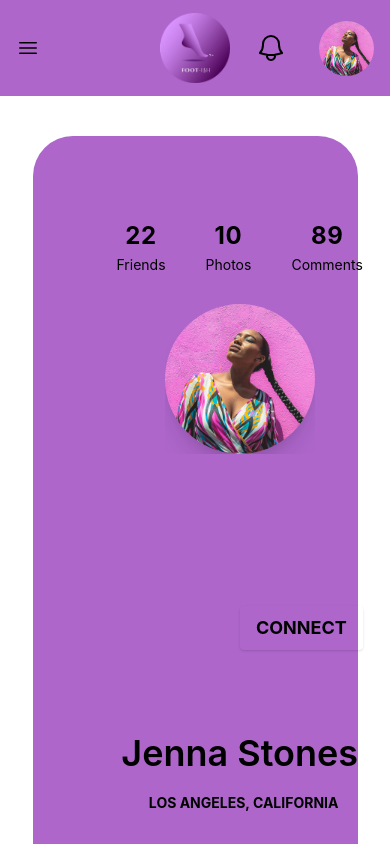
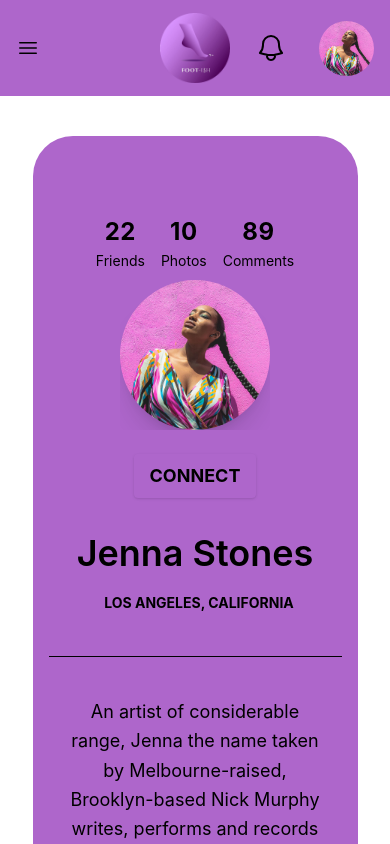
Before and after one commit to omiguelgomes/footish, a Next.js app: page /profiles/profile in a window 390 px wide. Shown: the top 844 px of the page. Built offline with nearby package versions, Linux system fonts and the light colour scheme.

Commit message:
post page done

```diff
--- a/pages/profiles/profile.js
+++ b/pages/profiles/profile.js
@@ -4,19 +4,19 @@ import Image from 'next/image'
 export default function Profile() {
     return (
         <>
-            <div className="flex flex-row mb-20 mx-10">
+            <div className="flex flex-row mb-20 lg:mx-10">
                 <div class="container mx-auto px-4">
-                    <div class="flex flex-wrap justify-center mt-10 bx-0">
+                    <div class="flex flex-wrap justify-between mt-10 bx-0">
                         <div class="w-full lg:w-4/12 px-4 lg:order-1">
-                            <div class="flex justify-center py-4 lg:pt-4 pt-8">
-                                <div class="mr-4 p-3 text-center">
-                                <span class="text-2xl font-bold block uppercase tracking-wide text-blueGray-600">22</span><span class="text-sm text-blueGray-400">Friends</span>
+                            <div class="flex justify-center pt-4 lg:pt-4 pt-8">
+                                <div class="p-2 text-center">
+                                <span class="text-2xl font-bold block uppercase tracking-wide">22</span><span class="text-sm text-blueGray-400">Friends</span>
                                 </div>
-                                <div class="mr-4 p-3 text-center">
-                                <span class="text-2xl font-bold block uppercase tracking-wide text-blueGray-600">10</span><span class="text-sm text-blueGray-400">Photos</span>
+                                <div class="p-2 text-center">
+                                <span class="text-2xl font-bold block uppercase tracking-wide">10</span><span class="text-sm text-blueGray-400">Photos</span>
                                 </div>
-                                <div class="lg:mr-4 p-3 text-center">
-                                <span class="text-2xl font-bold block uppercase tracking-wide text-blueGray-600">89</span><span class="text-sm text-blueGray-400">Comments</span>
+                                <div class="p-2 text-center">
+                                <span class="text-2xl font-bold block uppercase tracking-wide">89</span><span class="text-sm text-blueGray-400">Comments</span>
                                 </div>
                             </div>
                         </div>
@@ -30,26 +30,26 @@ export default function Profile() {
                             />
                         </div>
                         <div class="w-full lg:w-4/12 px-4 lg:order-3 lg:text-right lg:self-end">
-                            <div class="py-6 px-3 mt-32 sm:mt-0 flex justify-end">
+                            <div class="py-6 px-3 mt-0 flex justify-center lg:justify-end">
                                 <button class="bg-pink-500 active:bg-pink-600 uppercase text-white font-bold hover:shadow-md shadow text-lg px-4 py-2 rounded outline-none focus:outline-none sm:mr-2 mb-1 ease-linear transition-all duration-150" type="button">
                                     Connect
                                 </button>
                             </div>
                         </div>
                     </div>
-                    <div class="text-center mt-12">
-                        <h3 class="text-4xl font-semibold leading-normal mb-2 text-blueGray-700 mb-2">
+                    <div class="text-center xl:mt-12">
+                        <h3 class="text-4xl font-semibold leading-normal mb-2 mb-2">
                             Jenna Stones
                         </h3>
-                        <div class="text-sm leading-normal mt-0 mb-2 text-blueGray-400 font-bold uppercase">
-                        <i class="fas fa-map-marker-alt mr-2 text-lg text-blueGray-400"></i>
+                        <div class="text-sm leading-normal mt-0 mb-2 font-bold uppercase">
+                        <i class="fas fa-map-marker-alt mr-2 text-lg"></i>
                             Los Angeles, California
                         </div>
                     </div>
                     <div class="mt-10 py-10 border-y border-blueGray-200 text-center">
                         <div class="flex flex-wrap justify-center">
                         <div class="w-full lg:w-9/12 px-4">
-                            <p class="mb-4 text-lg leading-relaxed text-blueGray-700">
+                            <p class="mb-4 text-lg leading-relaxed">
                             An artist of considerable range, Jenna the name taken by
                             Melbourne-raised, Brooklyn-based Nick Murphy writes,
                             performs and records all of his own music, giving it a
@@ -59,7 +59,7 @@ export default function Profile() {
                         </div>
                         </div>
                     </div>
-                    <div class="container grid grid-cols-1 sm:grid-cols-2 md:grid-cols-3 gap-8 mx-auto my-10 px-10">
+                    <div class="container grid grid-cols-2 sm:grid-cols-3 gap-2 sm:gap-6 mx-auto my-10 md:px-10">
                         <div className="hover:shadow-2xl scale-100 hover:scale-110 ease-in duration-300">
                             <a href='/profiles/post'>
                                 <Image
```
Also changed, not shown: pages/profiles/post.js (indentation only).
